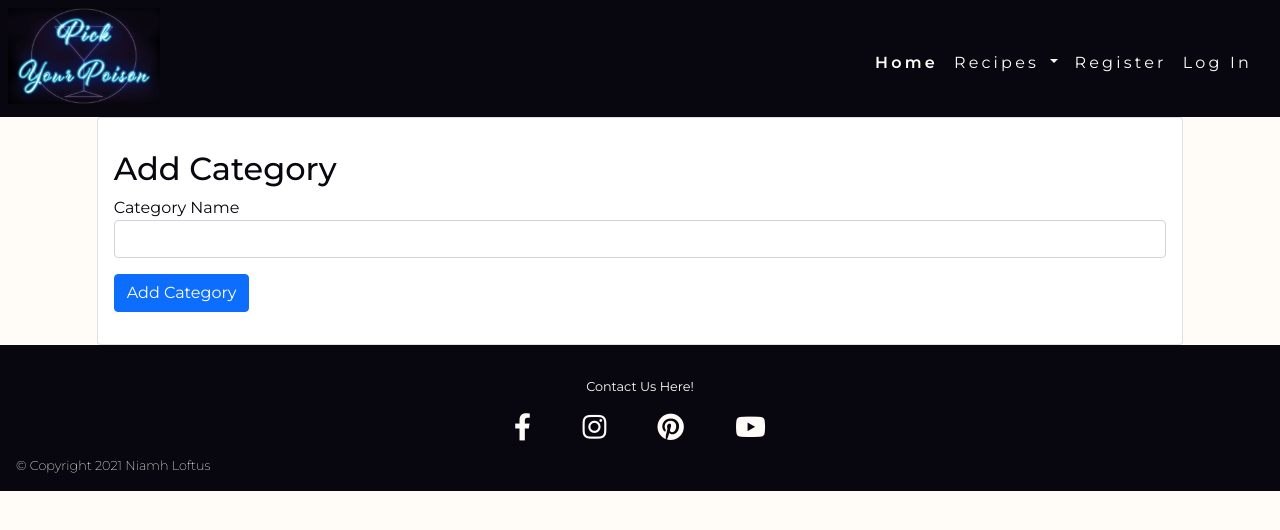
After one commit to LoftusN13/ms3-pickyourpoison, a Flask app: page /add_category in a window 1280 px wide. The commit adds this page. Shown: the top 530 px of the page. Run offline with Flask 2, Linux system fonts and the light colour scheme; some libraries are stand-ins or nearby versions.

Commit message:
add initial add_category function for admin user

```diff
--- a/app.py
+++ b/app.py
@@ -206,6 +206,11 @@ def get_categories():
     return render_template("categories.html", categories=categories)
 
 
+@app.route("/add_category", methods=["GET", "POST"])
+def add_category():
+    return render_template("add_category.html")
+
+
 if __name__ == "__main__":
     app.run(host=os.environ.get("IP"),
             port=int(os.environ.get("PORT")),
--- /dev/null
+++ b/templates/add_category.html
@@ -0,0 +1,21 @@
+{% extends "base.html" %}
+{% block content %}
+        <!-- ADD CATEGORY CARD PANEL -->
+        <div class="row justify-content-center">
+            <div class="card col-10">
+                <div class="card-body">
+                    <h2 class="card-title">Add Category</h2>
+                    <form method="POST" action="{{ url_for('add_category') }}">
+                        <!-- category name field -->
+                        <div class="mb-3">
+                            <label for="category_name">Category Name</label>
+                            <input type="text" class="form-control" name="category_name" id="category_name"
+                            minlength="3" maxlength="25" required>
+                        </div>
+                        <!-- add category submit button -->
+                        <button type="submit" class="btn btn-primary">Add Category</button>
+                    </form>
+                </div>
+            </div>
+        </div>
+{% endblock %}
--- a/templates/categories.html
+++ b/templates/categories.html
@@ -1,6 +1,7 @@
 {% extends "base.html" %}
 {% block content %}
 
+    <a href="{{ url_for('add_category') }}" class="btn btn-primary">Add Category</a>
     <div class="row">
         {% for category in categories %}
             <div class="col-md-4">
@@ -9,6 +10,8 @@
                     <div class="card-body">
                         <h5 class="card-title">{{ category.category_name }}</h5>
                     </div>
+                     <a href="#" class="btn btn-success">Edit</a>
+                     <a href="#" class="btn btn-danger">Delete</a>
                 </div>
             </div>
         {% endfor %}
```
